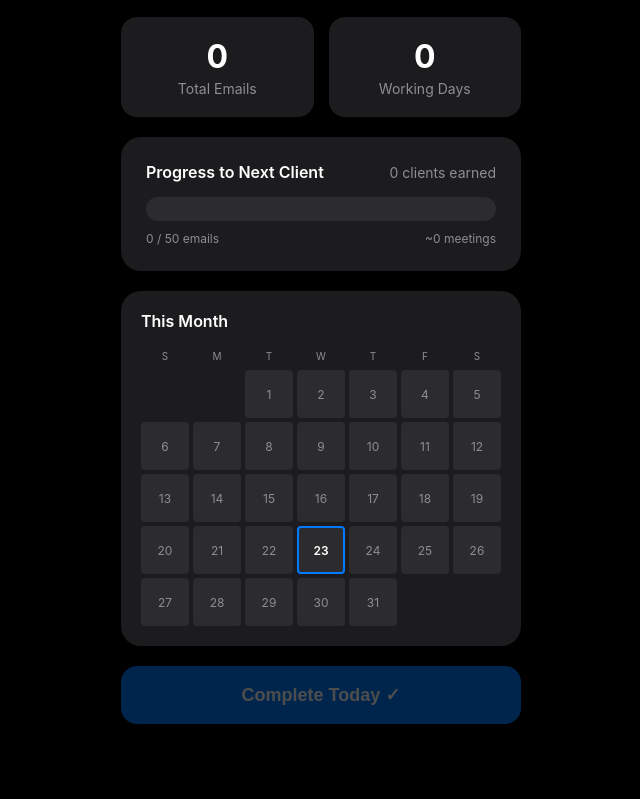
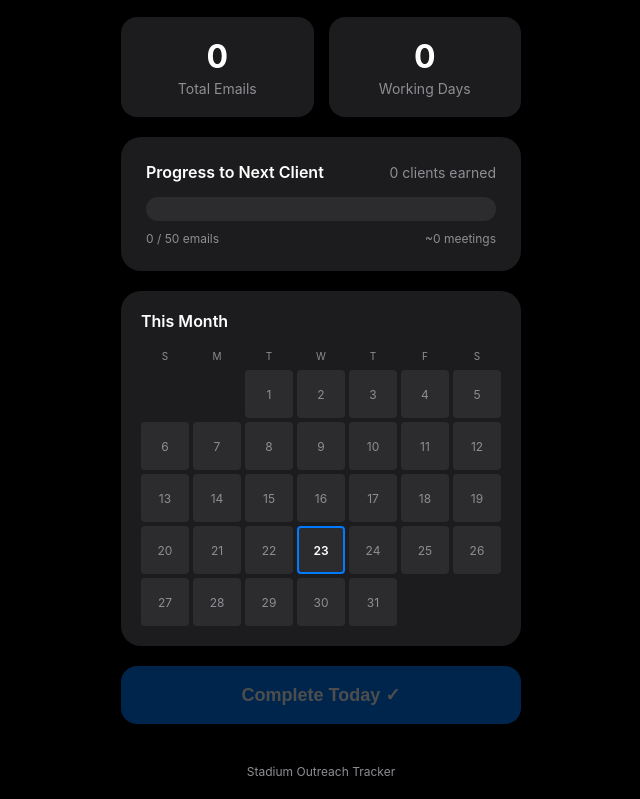
Before and after one commit to johnlymanballif/stadium, a plain HTML site: page index.html in a window 1280 px wide. Shown: the part 476-1275 px from the top of the page, without its empty margins (319-959 px from the left). Before the commit the page ends 1220 px from the top, so only its background shows below. Drawn offline with nearby package versions, Linux system fonts and the light colour scheme; sample sign-in values are in the browser's storage.

Commit message:
feat: Add colophon

```diff
--- a/index.html
+++ b/index.html
@@ -93,6 +93,10 @@
 
         <!-- Complete Day Button -->
         <button class="complete-day-btn" id="completeDayBtn">Complete Today ✓</button>
+
+        <div class="colophon">
+            Stadium Outreach Tracker
+        </div>
     </div>
 
     <script src="https://cdn.jsdelivr.net/npm/@supabase/supabase-js@2"></script>
--- a/styles.css
+++ b/styles.css
@@ -539,3 +539,10 @@ h1 {
 .celebrate {
     animation: celebrate 0.5s ease-in-out;
 }
+
+.colophon {
+    text-align: center;
+    margin-top: 40px;
+    font-size: 12px;
+    color: var(--text-secondary);
+}
```
